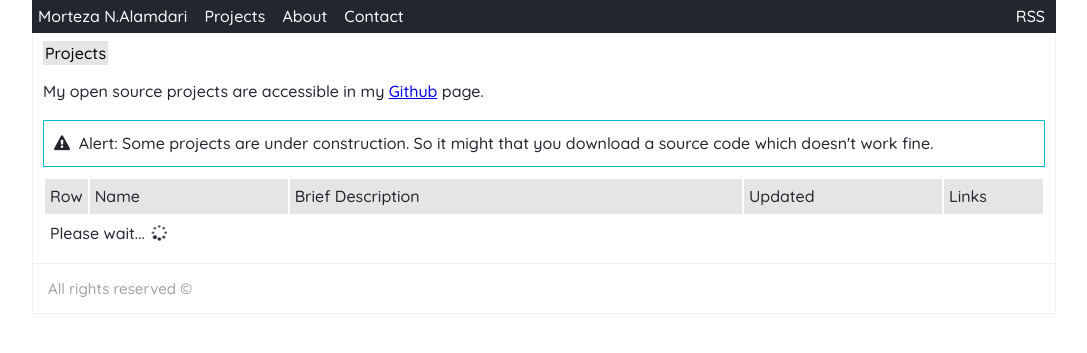
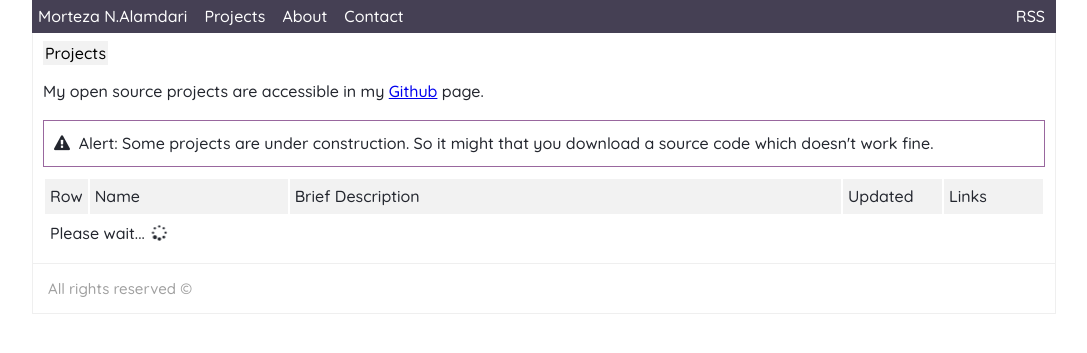
Before and after one commit to Mortezaipo/stage, a Jekyll site: the page built from projects.md, in a window 1280 px wide. Shown: the top 353 px of the page, without its empty margins (96-1183 px from the left). Built offline with Jekyll 4.4.1, drawn with Linux system fonts in a browser that asks for light colours.

Commit message:
Update site them and project 'Last Update' column class.

```diff
--- a/inc/css/main.css
+++ b/inc/css/main.css
@@ -1,4 +1,5 @@
 @import url('https://fonts.googleapis.com/css?family=Quicksand:500');
+@import url('https://fonts.googleapis.com/css?family=Ubuntu+Mono');
 body {
     width: 80%;
     margin: auto;
@@ -28,7 +29,7 @@ strong {
 }
 .tiny-navbar {
     font: 16px 'Quicksand', sans-serif;
-    background-color: #23262E;
+    background-color: #454054;
     display: block;
     height: 33px;
     font-weight: 400;
@@ -56,7 +57,7 @@ strong {
     margin-bottom: 10px;
 }
 .post .post-title {
-    background-color: #e5e5e5;
+    background-color: #F2F2F2;
     padding: 2px;
 }
 .post .post-title a {
@@ -70,7 +71,7 @@ strong {
 }
 .post .read-more {
     color: #FFF;
-    background-color: #ff5722;
+    background-color: #F8717D;
     padding: 0 5px 0 5px;
     text-decoration: none;
     white-space: nowrap;
@@ -80,7 +81,7 @@ strong {
 }
 .post-paginator .page-link {
     color: #FFF;
-    background-color: #00BCD4;
+    background-color: #99679E;
     padding: 0 5px 0 5px;
     text-decoration: none;
     white-space: nowrap;
@@ -91,9 +92,9 @@ strong {
 }
 div.highlighter-rouge,
 code.highlighter-rouge {
-    border: 1px solid #e5e5e5;
+    padding: 3px;
     font-size: initial;
-    background-color: #e5e5e5;
+    background-color: #F2F2F2;
     color: #333;
     font-family: 'Quicksand', sans-serif;
 }
@@ -101,10 +102,13 @@ div.highlighter-rouge {
     padding-left: 10px;
     padding-right: 10px;
 }
+div.highlight code {
+    font-family: 'Ubuntu Mono', monospace;
+}
 .keywords .badge {
     padding: 3px;
-    background-color: #e5e5e5;
-    color: #607d8b;
+    background-color: #F2F2F2;
+    color: #A0A0A0;
 }
 footer {
     padding: 5px;
@@ -124,14 +128,14 @@ time {
 }
 .contact-td-icon ,
 .contact-tr-icon td {
-    color: #23262E;
+    color: #454054;
     padding: 5px 25px;
     margin: 5px;
     font-size: 50px;
 }
 .contact-tr-icon td a {
     text-decoration: none;
-    color: #23262E;
+    color: #454054;
 }
 .contact-tr-link td,
 .contact-tr-link td a {
@@ -165,15 +169,12 @@ ul.contact-info li {
 .projects-table th {
     text-align: left;
     padding: 5px;
-    background: #e5e5e5;
+    background-color: #F2F2F2;
     color: #23262E;
     font-weight: 500;
 }
-.projects-table tr:nth-child(event) {
-    background-color: #e5e5e5;
-}
 .projects-table tr:hover {
-    background-color: #e5e5e5;
+    background-color: #F2F2F2;
 }
 .projects-table tr td {
     padding: 5px;
@@ -184,7 +185,7 @@ ul.contact-info li {
 }
 .alert {
     padding: 10px;
-    border: 1px solid #00bcd4;
+    border: 1px solid #99679E;
     margin: 10px 0;
 }
 blockquote {
@@ -195,5 +196,5 @@ blockquote {
     padding: 3px;
 }
 .shared-links a {
-    background-color: #00BCD4;
+    background-color: #99679E;
 }
--- a/projects.md
+++ b/projects.md
@@ -15,7 +15,7 @@ My open source projects are accessible in my <a alt="My Github page" target="_bl
     <th class="td-0 text-center">Row</th>
     <th class="td-2">Name</th>
     <th>Brief Description</th>
-    <th class="td-2">Updated</th>
+    <th class="td-1">Updated</th>
     <th class="td-1">Links</th>
   </thead>
   <tbody>
```
